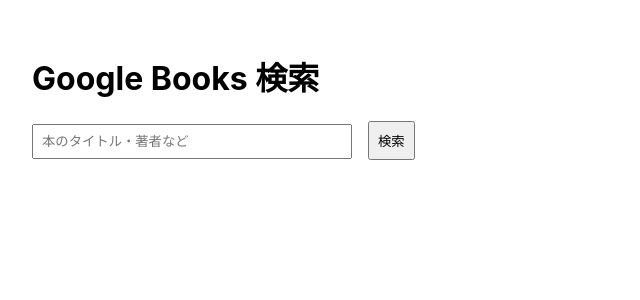
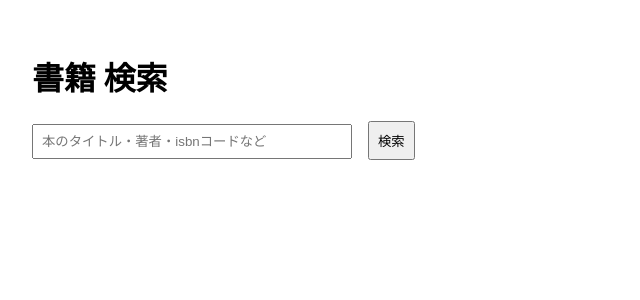
Before and after one commit to Kawase-Hiroki/book-research-engine, a React (Create React App) app: page / in a window 1280 px wide. Shown: the top 300 px of the page, without its empty margins (0-640 px from the left). Built offline with nearby package versions, Linux system fonts and the light colour scheme.

Commit message:
Fix broken links and update JS bundle

```diff
--- a/src/App.js
+++ b/src/App.js
@@ -1,6 +1,13 @@
 import logo from './logo.svg';
 import './App.css';
 import React, { useState } from 'react';
+
+function make_amazon_url(isbn) {
+  const base = 'https://www.amazon.co.jp/dp/B0'
+
+  const url = '${base}${isbn}';
+  return url
+}
 
 function App() {
   const [query, setQuery] = useState('');
@@ -21,12 +28,12 @@
 
   return (
     <div style={{ padding: '2rem' }}>
-      <h1>Google Books 検索</h1>
+      <h1>書籍 検索</h1>
       <input
         type="text"
         value={query}
         onChange={(e) => setQuery(e.target.value)}
-        placeholder="本のタイトル・著者など"
+        placeholder="本のタイトル・著者・isbnコードなど"
         style={{ padding: '0.5rem', width: '300px' }}
       />
       <button onClick={handleSearch} style={{ marginLeft: '1rem', padding: '0.5rem' }}>
@@ -36,10 +43,14 @@
       <div style={{ marginTop: '2rem' }}>
         {books.map((item) => {
           const book = item.volumeInfo;
+          const url = make_amazon_url(book.industryIdentifiers[0].identifier);
           return (
             <div key={item.id} style={{ marginBottom: '1rem', borderBottom: '1px solid #ccc' }}>
               <h3>{book.title}</h3>
               <p>{book.authors?.join(', ')}</p>
+              <a href={url} target="_blank" rel="noopener noreferrer">
+                Amazonで見る
+              </a>
               {book.imageLinks?.thumbnail && (
                 <img src={book.imageLinks.thumbnail} alt={book.title} />
               )}
```
Also changed, not shown: 7 other files (tests, documents, lock files or other folders).
